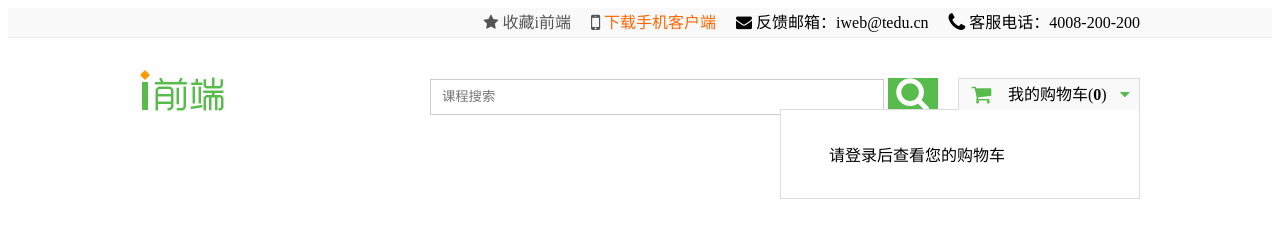
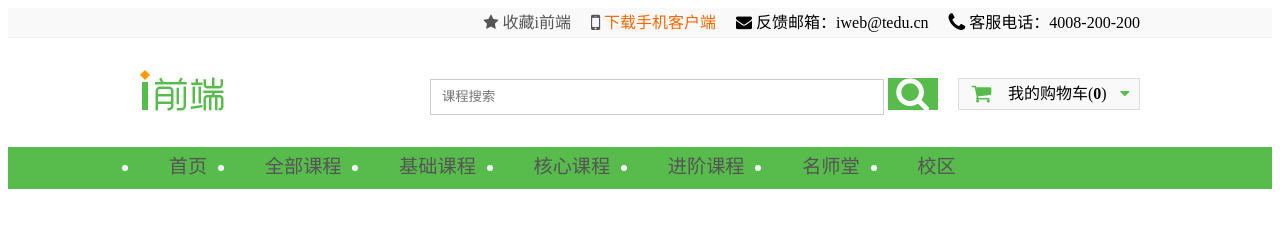
Before and after one commit to yiyiyi918/iweb, a plain HTML site: page index.html in a window 1280 px wide. Drawn offline with Linux system fonts and the light colour scheme.

Commit message:
修改 11/6

```diff
--- a/index.html
+++ b/index.html
@@ -72,7 +72,7 @@
 		.cart{
 			background: #f9f9f9;
 		    border:1px solid #ddd;
-			line-height: 31px;/*行高*/
+			line-height: 30px;/*行高*/
 			margin-top: 8px;
 			margin-left: 20px;
 			/* 修改光标的样式 */
@@ -80,8 +80,11 @@
 			/* 只有定位的元素才能使用z-index*/
 			position: relative;
 			z-index: 1;
+		}
+		.cart.open{
+			line-height: 31px;
+			background: #fff;
 			border-bottom: none;
-
 		}
 		.cart>.fa{
 			padding-left: .6em;
@@ -91,7 +94,7 @@
 		.cart>.caret{
 
 			transform: rotate(0);
-			transition: all .5s;
+			transition: all .3s;
 		}
 		.cart>.caret-rotate{
 			transform: rotate(180deg);
@@ -104,13 +107,38 @@
 			padding: 2em 3em;/*上右*/
 			width: 262px;
 			background: #fff;
-
+			display: none;
 		}
-
+		.cart-container>.dropdown.open{
+			display: block;
+		}
+		.navbar{
+			background: #57BC4C;
+			width: 100%;
+			height: 42px;
+			border-bottom: 2px solid #cleebd;
+			line-height: 40px;
+			color: #fff;
+			font-size: 1.2em;
+		}
+		.navbar  .menu{
+			margin: 0;
+			padding: 0;
+		}
+		.navbar  .menu li{
+			float: left;
+			padding: 0  1.5em;
+		}
+		.navbar .menu li:hover{
+			background: #4AAF3F;
+		}
+		.navbar .menu li a{/*复杂选择器具有更高优先级
+			color: #fff;
+		}
 	</style>
 </head>
 <body>
-      <!-- 顶部条 -->
+      <!-- 1楼 顶部条 -->
 	<div class="topbar">
 
 		<div class="container">
@@ -133,21 +161,21 @@
 		</div>
 	</div>
 
-      <!-- 1搜索条 -->
+      <!-- 2楼 搜索条 -->
 	<div class="searchbar">
 		<div class="container">
 			<img src="img/logo.png" alt="iWeb LOGO">
 
 			<!-- 3我的购物车 -->
-			<div class="cart-container">
+			<div class="cart-container"	id="myCart">
 				<!-- 购物车 -->
-				<div class="cart" id="myCart">
+				<div class="cart" id="cart">
 				<span class="fa fa-shopping-cart fa-lg"></span>
 				<span>我的购物车(<b>0</b>)</span>
 				<span class="fa fa-caret-down caret " id="caret"></span>
 				</div>
 				<!-- 下拉菜单 -->
-				<div class="dropdown">
+				<div class="dropdown" id="dropdown">
 					请登录后查看您的购物车
 				</div>
 
@@ -160,14 +188,34 @@
 			</div>
 		</div>
 	</div>
+      <!-- 3楼 导航条 -->
+	  <div class="navbar">
+		  <div class="container">
+		  <!-- 左侧的功能列表 -->
+		  <ul class="menu">
+			  <li><a href="index.html">首页</a></li>
+			  <li><a href="course.html">全部课程</a></li>
+			  <li><a href="course.html?tid=1">基础课程</a></li>
+			  <li><a href="course.html?tid=2">核心课程</a></li>
+			  <li><a href="course.html?tid=3">进阶课程</a></li>
+			  <li><a href="teacher.html">名师堂</a></li>
+			  <li><a href="school.html">校区  </a></li>
+		  </ul>
+		  <!-- 右侧的的登陆/注册菜单 -->
+		  </div>
+	  </div>
 
     <script>
 		//鼠标进入“我的购物车”，则小三角旋转
-		myCart.onmouseenter = ()=>{
+		myCart.onmouseenter = () =>{
 			caret.classList.add('caret-rotate')
+			cart.classList.add('open')
+			dropdown.classList.add('open')
 		}
 		myCart.onmouseleave = () =>{
 		    caret.classList.remove('caret-rotate')
+			cart.classList.remove('open')
+			dropdown.classList.remove('open')
 		}
 	</script>
 </body>
```
